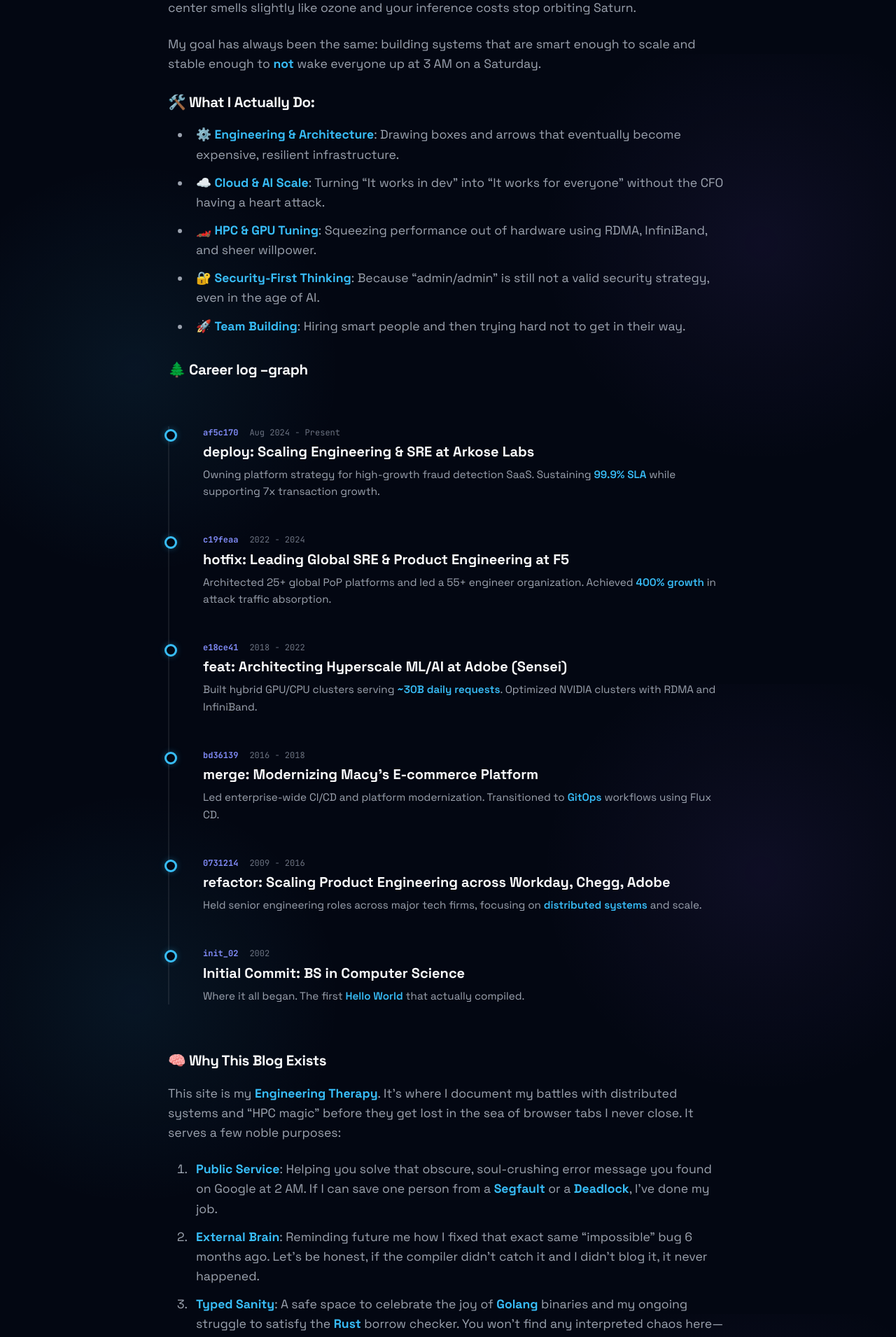
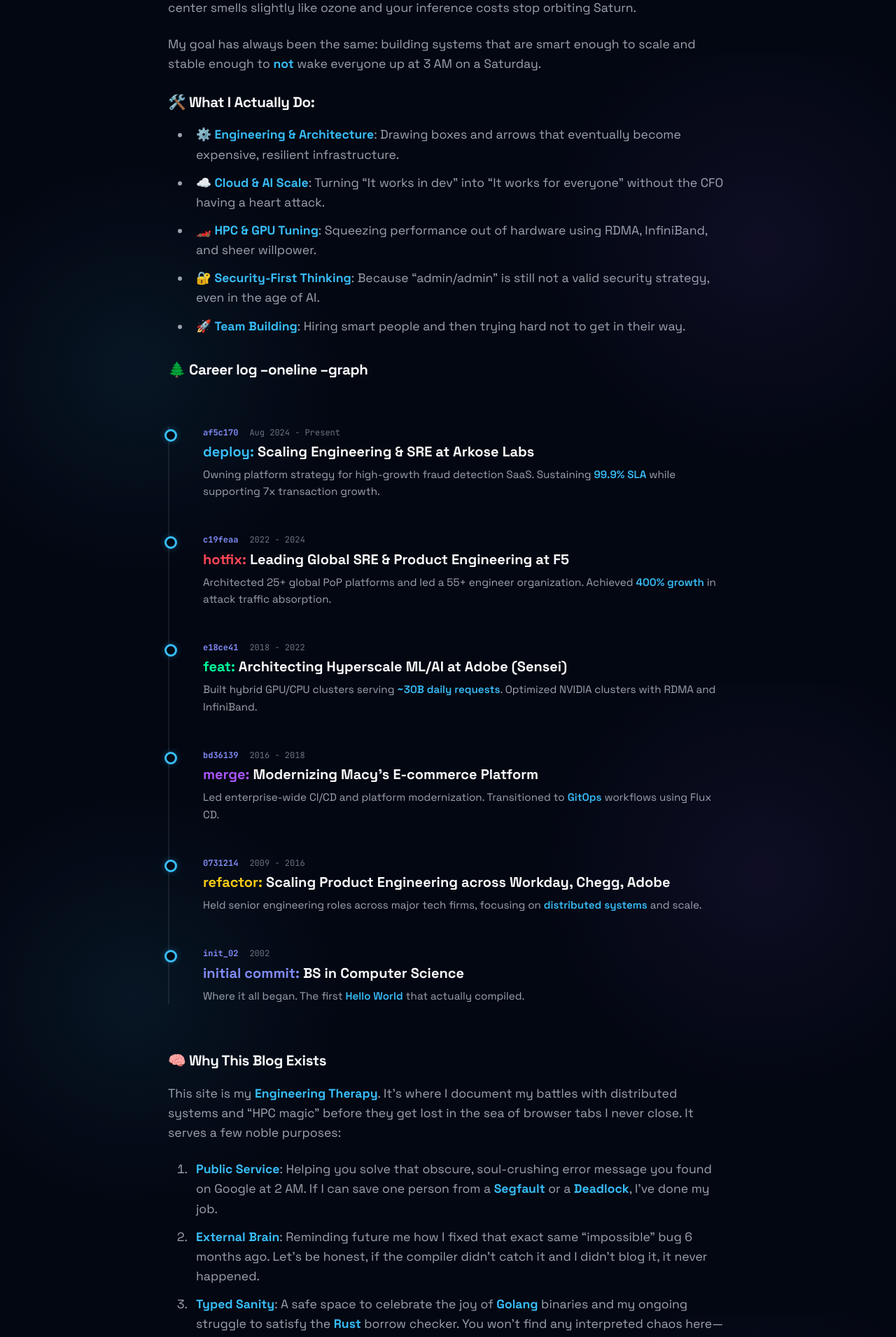
Before and after one commit to kodelint/kodelint.github.io, a Jekyll site: the page built from index.md, in a window 1280 px wide. Shown: the part 1723-3633 px from the top of the page at 70% size. Built offline with Jekyll 4.4.1, drawn with Linux system fonts in a browser that asks for light colours; nearby versions of some CDN libraries.

Commit message:
UI Polish: Updated Git Timeline to --oneline style with colored narrative prefixes

```diff
--- a/assets/css/main.css
+++ b/assets/css/main.css
@@ -984,6 +984,18 @@
   line-height: 1.3;
 }
 
+.commit-message .type {
+  font-weight: 800;
+  text-transform: lowercase;
+}
+
+.commit-message .type.deploy { color: #38bdf8; }   /* Cyan */
+.commit-message .type.hotfix { color: #ff4757; }   /* Red */
+.commit-message .type.feat { color: #00ff9d; }     /* Green */
+.commit-message .type.merge { color: #a855f7; }    /* Purple */
+.commit-message .type.refactor { color: #facc15; } /* Yellow */
+.commit-message .type.init { color: #818cf8; }     /* Indigo */
+
 .commit-details {
   font-size: 0.95rem;
   color: var(--text-secondary);
--- a/index.md
+++ b/index.md
@@ -33,7 +33,7 @@
 - 🔐 **Security-First Thinking**: Because "admin/admin" is still not a valid security strategy, even in the age of AI.
 *   🚀 **Team Building**: Hiring smart people and then trying hard not to get in their way.
 
-### 🌲 Career log --graph
+### 🌲 Career log --oneline --graph
 
 <div class="git-timeline">
   <div class="git-commit">
@@ -41,7 +41,7 @@
       <span class="commit-hash">af5c170</span>
       <span class="commit-date">Aug 2024 - Present</span>
     </div>
-    <div class="commit-message">deploy: Scaling Engineering & SRE at Arkose Labs</div>
+    <div class="commit-message"><span class="type deploy">deploy:</span> Scaling Engineering & SRE at Arkose Labs</div>
     <div class="commit-details">Owning platform strategy for high-growth fraud detection SaaS. Sustaining <span>99.9% SLA</span> while supporting 7x transaction growth.</div>
   </div>
 
@@ -50,7 +50,7 @@
       <span class="commit-hash">c19feaa</span>
       <span class="commit-date">2022 - 2024</span>
     </div>
-    <div class="commit-message">hotfix: Leading Global SRE & Product Engineering at F5</div>
+    <div class="commit-message"><span class="type hotfix">hotfix:</span> Leading Global SRE & Product Engineering at F5</div>
     <div class="commit-details">Architected 25+ global PoP platforms and led a 55+ engineer organization. Achieved <span>400% growth</span> in attack traffic absorption.</div>
   </div>
 
@@ -59,7 +59,7 @@
       <span class="commit-hash">e18ce41</span>
       <span class="commit-date">2018 - 2022</span>
     </div>
-    <div class="commit-message">feat: Architecting Hyperscale ML/AI at Adobe (Sensei)</div>
+    <div class="commit-message"><span class="type feat">feat:</span> Architecting Hyperscale ML/AI at Adobe (Sensei)</div>
     <div class="commit-details">Built hybrid GPU/CPU clusters serving <span>~30B daily requests</span>. Optimized NVIDIA clusters with RDMA and InfiniBand.</div>
   </div>
 
@@ -68,7 +68,7 @@
       <span class="commit-hash">bd36139</span>
       <span class="commit-date">2016 - 2018</span>
     </div>
-    <div class="commit-message">merge: Modernizing Macy's E-commerce Platform</div>
+    <div class="commit-message"><span class="type merge">merge:</span> Modernizing Macy's E-commerce Platform</div>
     <div class="commit-details">Led enterprise-wide CI/CD and platform modernization. Transitioned to <span>GitOps</span> workflows using Flux CD.</div>
   </div>
 
@@ -77,7 +77,7 @@
       <span class="commit-hash">0731214</span>
       <span class="commit-date">2009 - 2016</span>
     </div>
-    <div class="commit-message">refactor: Scaling Product Engineering across Workday, Chegg, Adobe</div>
+    <div class="commit-message"><span class="type refactor">refactor:</span> Scaling Product Engineering across Workday, Chegg, Adobe</div>
     <div class="commit-details">Held senior engineering roles across major tech firms, focusing on <span>distributed systems</span> and scale.</div>
   </div>
 
@@ -86,7 +86,7 @@
       <span class="commit-hash">init_02</span>
       <span class="commit-date">2002</span>
     </div>
-    <div class="commit-message">Initial Commit: BS in Computer Science</div>
+    <div class="commit-message"><span class="type init">Initial Commit:</span> BS in Computer Science</div>
     <div class="commit-details">Where it all began. The first <span>Hello World</span> that actually compiled.</div>
   </div>
 </div>
```
